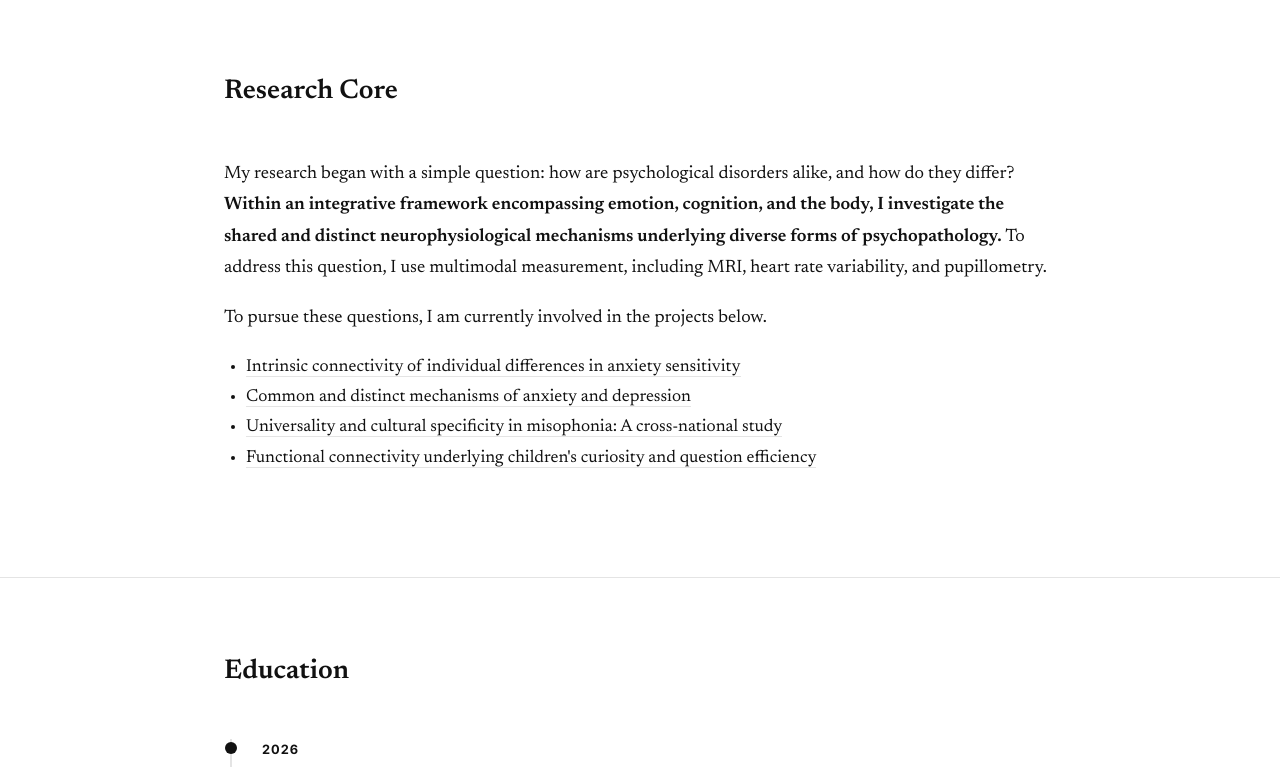
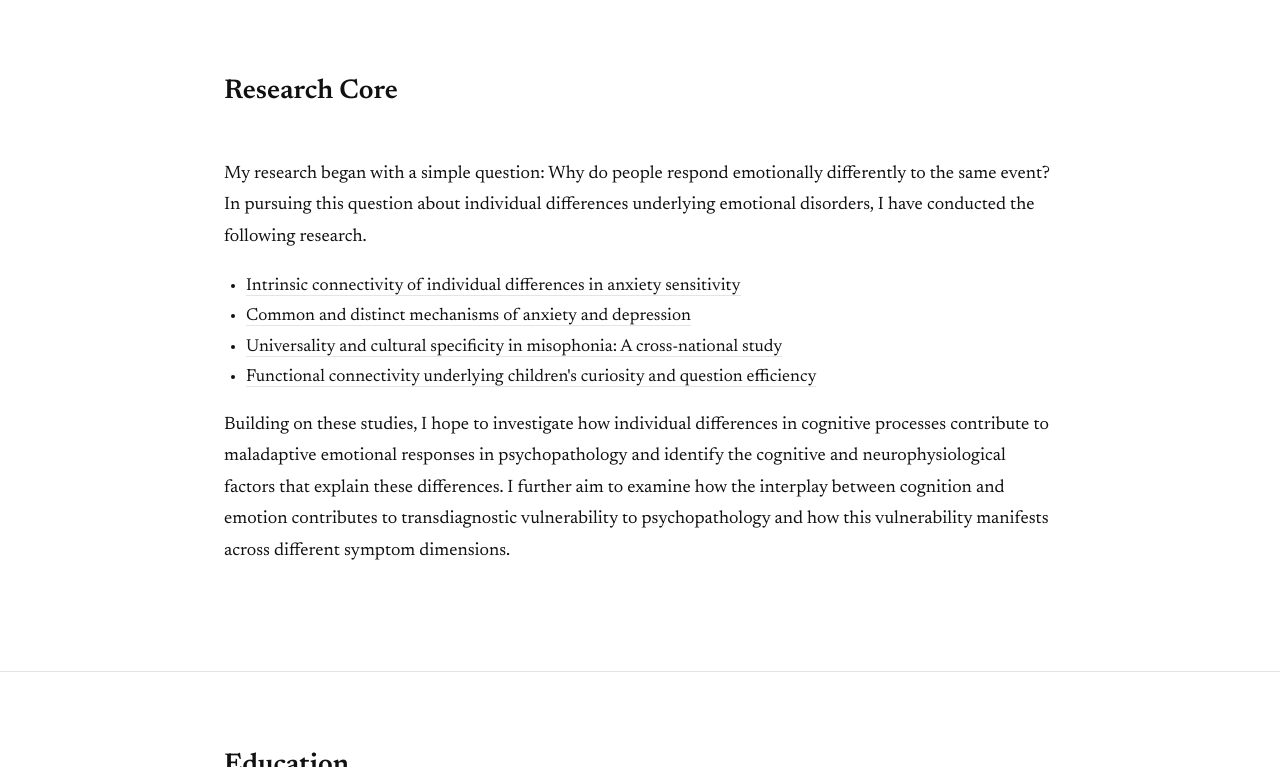
Before and after one commit to dahyun-won/dahyun-won.github.io, a plain HTML site: page index.html in a window 1280 px wide. Shown: the part 454-1221 px from the top of the page. Drawn offline with Linux system fonts and the light colour scheme.

Commit message:
Rewrite Research Core around individual differences narrative
Co-Authored-By: Claude Sonnet 5.5 <noreply@anthropic.com>

```diff
--- a/assets/style.css
+++ b/assets/style.css
@@ -205,7 +205,7 @@ a { color: inherit; }
 .statement strong { font-weight: 700; color: var(--ink); }
 
 .statement ul {
-  margin: 0;
+  margin: 0 0 18px;
   padding-left: 22px;
   font-family: var(--serif);
   font-size: 1.08rem;
--- a/index.html
+++ b/index.html
@@ -47,14 +47,14 @@
       <h2 class="section-title">Research Core</h2>
 
       <div class="statement">
-        <p>My research began with a simple question: how are psychological disorders alike, and how do they differ? <strong>Within an integrative framework encompassing emotion, cognition, and the body, I investigate the shared and distinct neurophysiological mechanisms underlying diverse forms of psychopathology.</strong> To address this question, I use multimodal measurement, including MRI, heart rate variability, and pupillometry.</p>
-        <p>To pursue these questions, I am currently involved in the projects below.</p>
+        <p>My research began with a simple question: Why do people respond emotionally differently to the same event? In pursuing this question about individual differences underlying emotional disorders, I have conducted the following research.</p>
         <ul>
           <li><a href="research.html#anxiety-sensitivity">Intrinsic connectivity of individual differences in anxiety sensitivity</a></li>
           <li><a href="research.html#physiology">Common and distinct mechanisms of anxiety and depression</a></li>
           <li><a href="research.html#misophonia">Universality and cultural specificity in misophonia: A cross-national study</a></li>
           <li><a href="research.html#curiosity">Functional connectivity underlying children's curiosity and question efficiency</a></li>
         </ul>
+        <p>Building on these studies, I hope to investigate how individual differences in cognitive processes contribute to maladaptive emotional responses in psychopathology and identify the cognitive and neurophysiological factors that explain these differences. I further aim to examine how the interplay between cognition and emotion contributes to transdiagnostic vulnerability to psychopathology and how this vulnerability manifests across different symptom dimensions.</p>
       </div>
     </div>
   </section>
```
